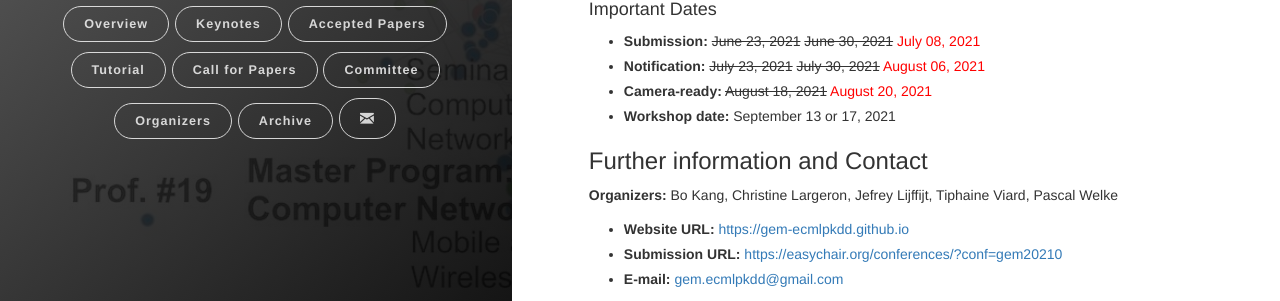
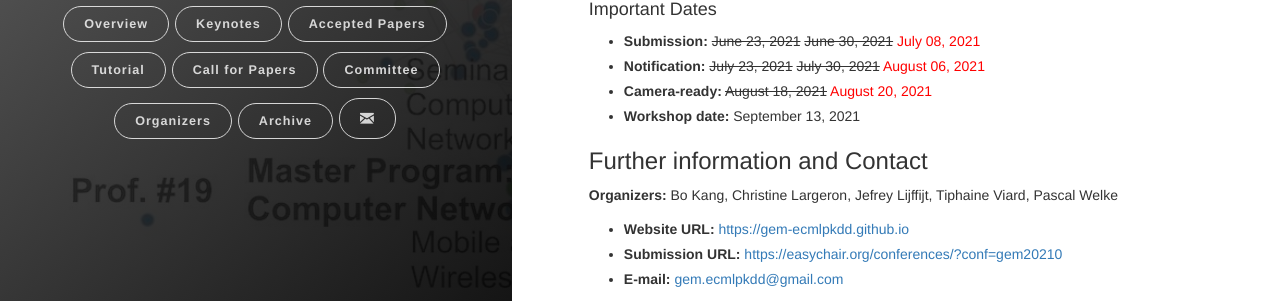
Before and after one commit to gem-ecmlpkdd/gem-ecmlpkdd.github.io, a Jekyll site: the page built from pages/cfp.md, in a window 1280 px wide and 900 px high, scrolled down 2058 px. Shown: the part 514-815 px from the top of the window. Built offline with Jekyll 4.4.1, drawn with Linux system fonts in a browser that asks for light colours; nearby versions of some CDN libraries.

Commit message:
Update workshop date.

```diff
--- a/pages/cfp.md
+++ b/pages/cfp.md
@@ -89,7 +89,7 @@ Submit via EasyChair: <https://easychair.org/conferences/?conf=gem20210>
 - **Submission:** ~~June 23, 2021~~ ~~June 30, 2021~~ <span style="color:red">July 08, 2021</span>
 - **Notification:** ~~July 23, 2021~~ ~~July 30, 2021~~ <span style="color:red">August 06, 2021</span>
 - **Camera-ready:** ~~August 18, 2021~~ <span style="color:red">August 20, 2021</span>
-- **Workshop date:** September 13 or 17, 2021
+- **Workshop date:** September 13, 2021
 
 ### Further information and Contact
 **Organizers:** Bo Kang, Christine Largeron, Jefrey Lijffijt, Tiphaine Viard, Pascal Welke
```
